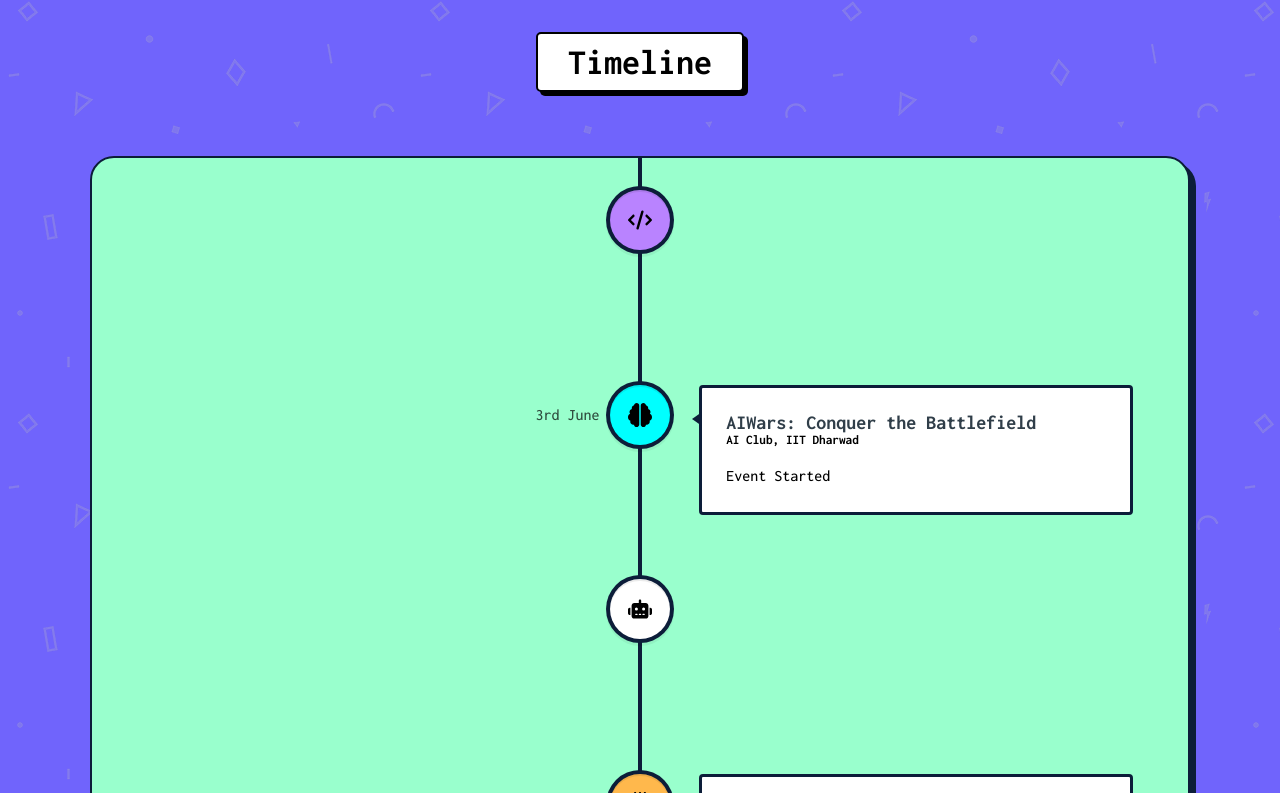
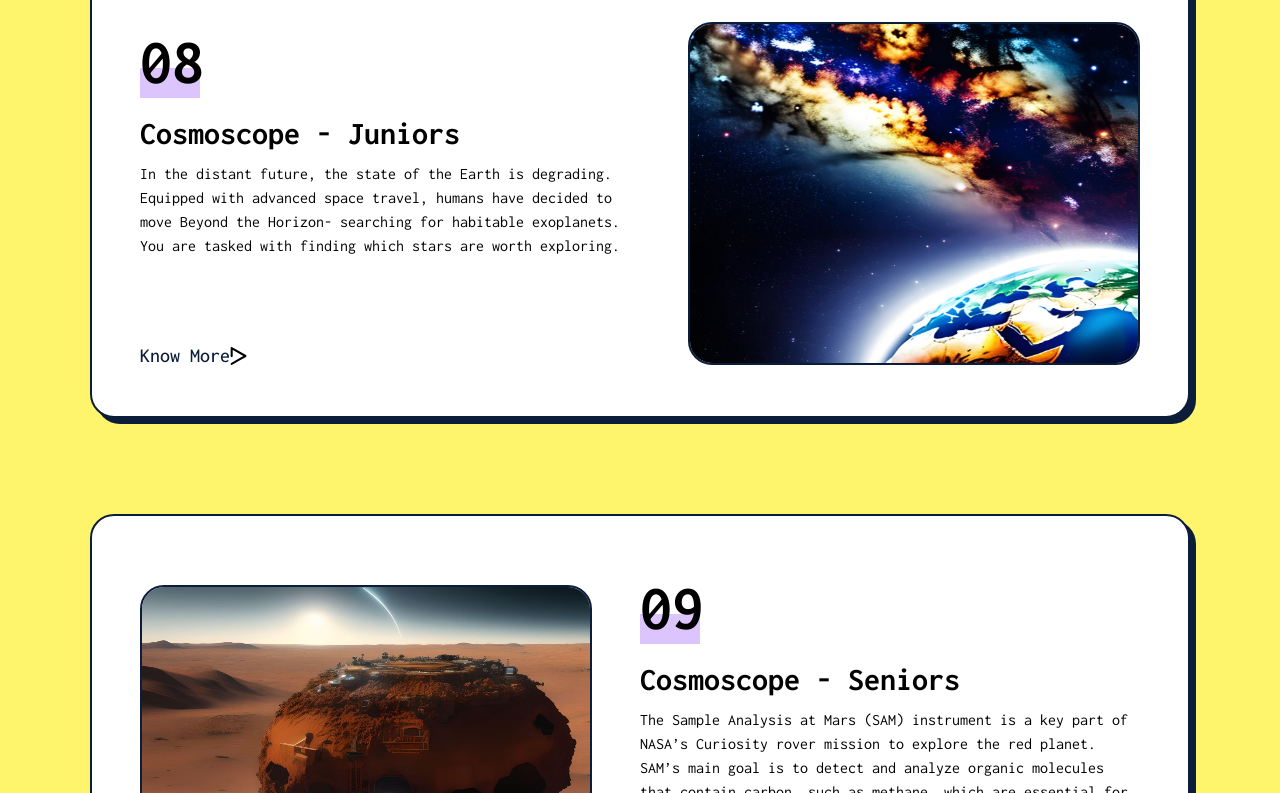
Before and after one commit to oss2019/SOI_2k23, a Next.js app: page / in a window 1280 px wide. Shown: the part 5587-6380 px from the top of the page. Built offline with nearby package versions, Linux system fonts and the light colour scheme.

Commit message:
added space data science event

```diff
--- a/src/components/Events/data.js
+++ b/src/components/Events/data.js
@@ -52,6 +52,32 @@
     knowMoreLink:
       "https://drive.google.com/file/d/1v5P_gvIA_YXFxLCZSGHlEbBF5xB9TGdI/view?usp=sharing",
   },
+  {
+    heading: "Cosmoscope - Juniors",
+    content: `In the distant future, the state of the Earth is degrading.
+    Equipped with advanced space travel, humans have decided
+    to move Beyond the Horizon- searching for habitable
+    exoplanets. You are tasked with finding which stars are worth
+    exploring.`,
+    image: "/Events/cosmoscope_jr.jpg",
+    knowMoreLink:
+      "https://drive.google.com/file/d/1T27l-koc2PvY530UQcoWaVLxAdp6Aa4j/view?usp=sharing",
+  },
+  {
+    heading: "Cosmoscope - Seniors",
+    content: `The Sample Analysis at Mars (SAM) instrument is a key part
+    of NASA’s Curiosity rover mission to explore the red planet.
+    SAM’s main goal is to detect and analyze organic molecules
+    that contain carbon, such as methane, which are essential
+    for life as we know it. Your goal is to discover the existence of
+    specific chemical component families in
+    geological material samples using data
+    from Mars exploration missions and
+    constructing machine learning models.`,
+    image: "/Events/cosmoscope_sr.jpg",
+    knowMoreLink:
+      "https://drive.google.com/file/d/1_GTKtkzw_bR8IZH37onFoBRJIOGngVBz/view?usp=sharing",
+  },
 ]
 
 export default data
--- a/src/components/Timeline/Timeline.jsx
+++ b/src/components/Timeline/Timeline.jsx
@@ -12,6 +12,7 @@
   faAnchor,
   faBrain,
   faRobot,
+  faRocket,
 } from "@fortawesome/free-solid-svg-icons"
 
 const prefix = process.env.NEXT_PUBLIC_BASE_PATH || ""
@@ -22,6 +23,7 @@
     Alokin: faMicrochip,
     AIwars: faBrain,
     DroneDash: faRobot,
+    Cosmoscope: faRocket,
   }
   return (
     <>
--- a/src/components/Timeline/timeline_data.js
+++ b/src/components/Timeline/timeline_data.js
@@ -112,6 +112,22 @@
     icon: "AIwars",
   },
   {
+    title: "Cosmoscope - Juniors",
+    location: "Space Data Science club, IIT Dharwad",
+    description: "Event Started",
+    date: "17th June",
+    color: "#F675A8",
+    icon: "Cosmoscope",
+  },
+  {
+    title: "Cosmoscope - Seniors",
+    location: "Space Data Science club, IIT Dharwad",
+    description: "Event Started",
+    date: "17th June",
+    color: "#00FFAB",
+    icon: "Cosmoscope",
+  },
+  {
     title: "Toolset Unbounded",
     location: "Coding Club, IIT Dharwad",
     description: "Third Report Submission",
@@ -168,6 +184,14 @@
     icon: "CodingClub",
   },
   {
+    title: "Cosmoscope - Juniors",
+    location: "Space Data Science club, IIT Dharwad",
+    description: "End Date",
+    date: "7th July",
+    color: "#F675A8",
+    icon: "Cosmoscope",
+  },
+  {
     title: "Toolset Unbounded",
     location: "Coding Club, IIT Dharwad",
     description:
@@ -184,6 +208,14 @@
     color: "white",
     icon: "DroneDash",
   },
+  {
+    title: "Cosmoscope - Seniors",
+    location: "Space Data Science club, IIT Dharwad",
+    description: "End Date",
+    date: "14th July",
+    color: "#00FFAB",
+    icon: "Cosmoscope",
+  },
 ]
 
 export default timeLineData
```
Also changed, not shown: public/Events/cosmoscope_jr.jpg (added), public/Events/cosmoscope_sr.jpg (added).
